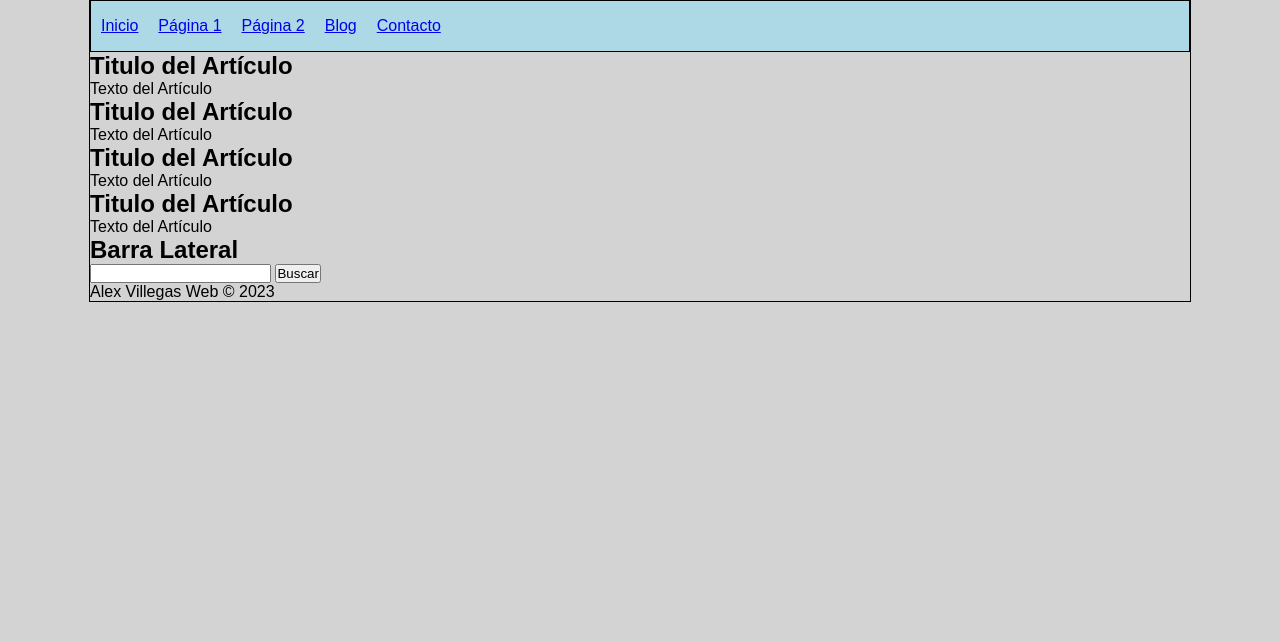
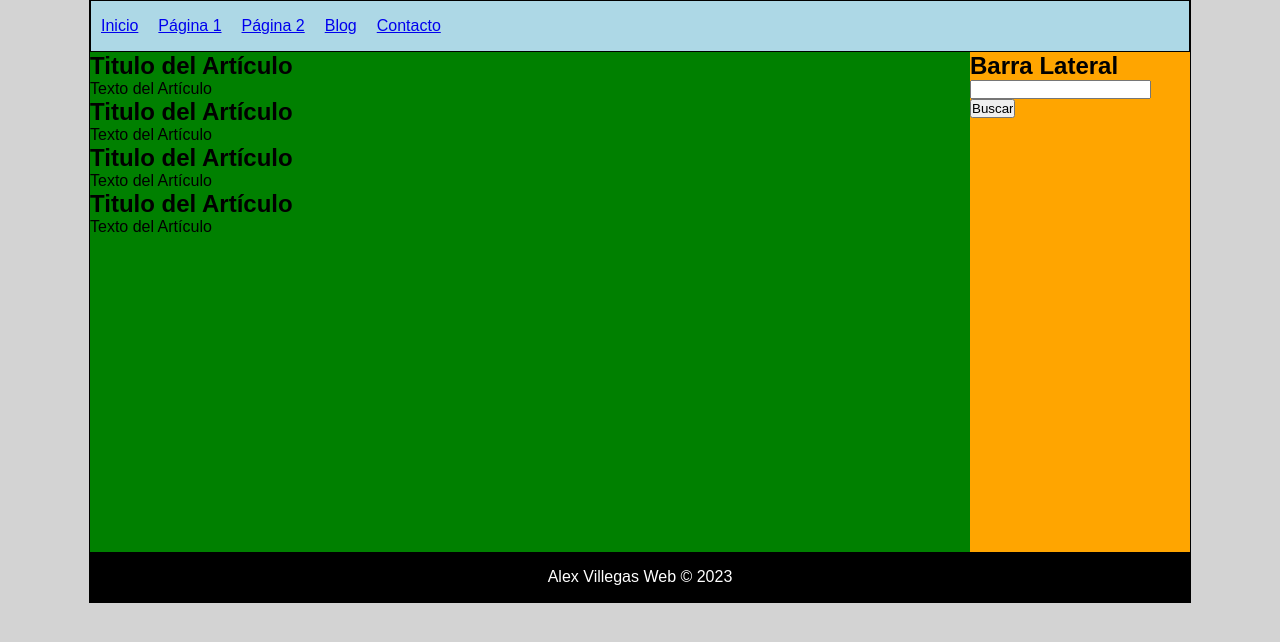
Before and after one commit to VillegasCode/aprendiendo-css, a plain HTML site: page index.html in a window 1280 px wide. Shown: the part 104-746 px from the top of the page. Drawn offline with Linux system fonts and the light colour scheme.

Commit message:
Making website with css to header, nav, content, aside and footer

```diff
--- a/index.html
+++ b/index.html
@@ -36,7 +36,9 @@
                 </ul>
             </nav>
 
-        <div class="clearfix">
+        <!-- Para evitar que el siguiente elemento no se ponga a lado del otro -->
+        <div class="clearfix"></div>
+
             <!-- Creamos una sección de contenido con section y article -->
             <section id="content">
                 <article class="article">
@@ -59,7 +61,7 @@
                     <p>Texto del Artículo</p>
                 </article>
             </section>
-        </div>
+
             <!-- Crear Barra Lateral con aside -->
             <aside>
                 <h2>Barra Lateral</h2>
@@ -69,6 +71,9 @@
                 </form>
             </aside>
 
+        <!-- Para evitar que el siguiente elemento no se ponga a lado del otro -->
+        <div class="clearfix"></div>
+
             <!-- Crear footer o pie de página -->
             <footer>
                 Alex Villegas Web &copy; 2023
--- a/styles.css
+++ b/styles.css
@@ -67,6 +67,29 @@ nav ul li{
     clear: both;
 }
 
+#content{
+    float: left;
+    width: 80%;
+    background-color: green;
+    min-height: 500px;
+}
+
+aside{
+    float: left;
+    width: 20%;
+    background-color: orange;
+    min-height: 500px;
+}
+
+
+footer{
+    background-color: black;
+    color: white;
+    text-align: center;
+    height: 50px;
+    line-height: 50px;
+}
+
 /* Atributos para Clase */
 .article {
 
```
